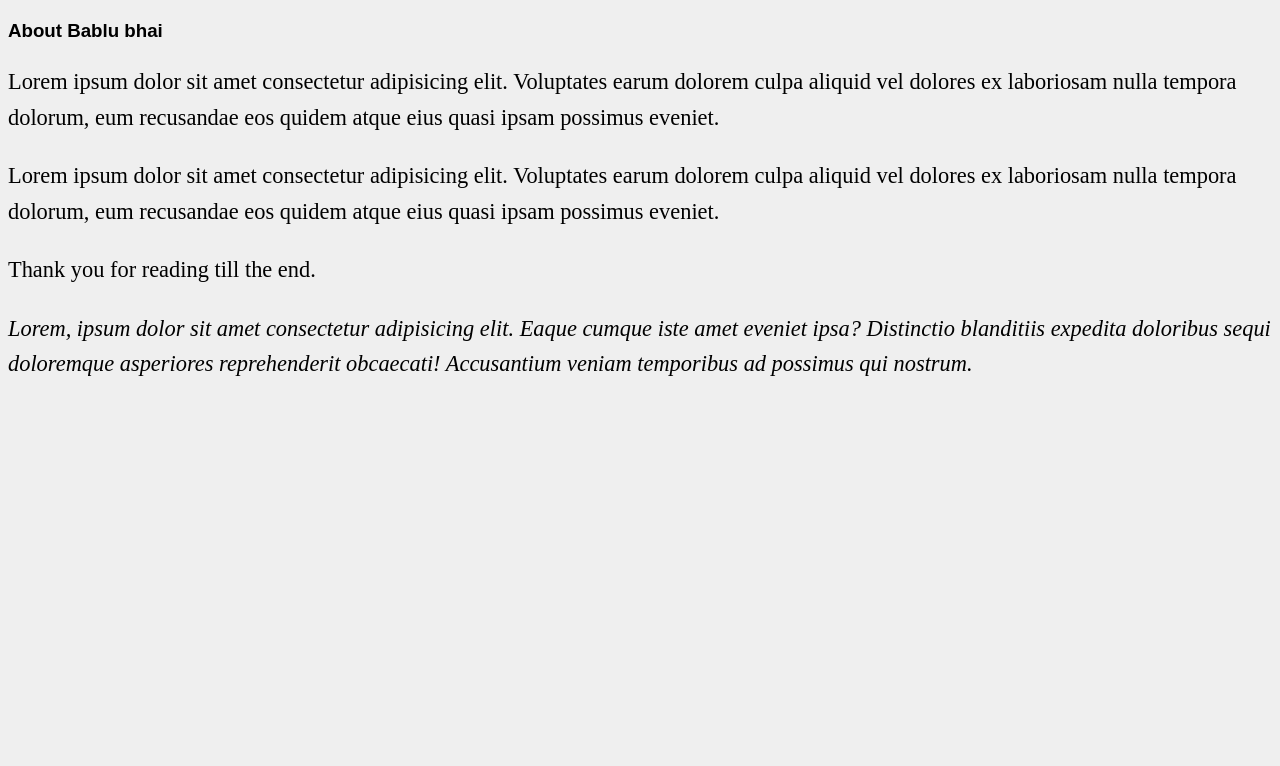
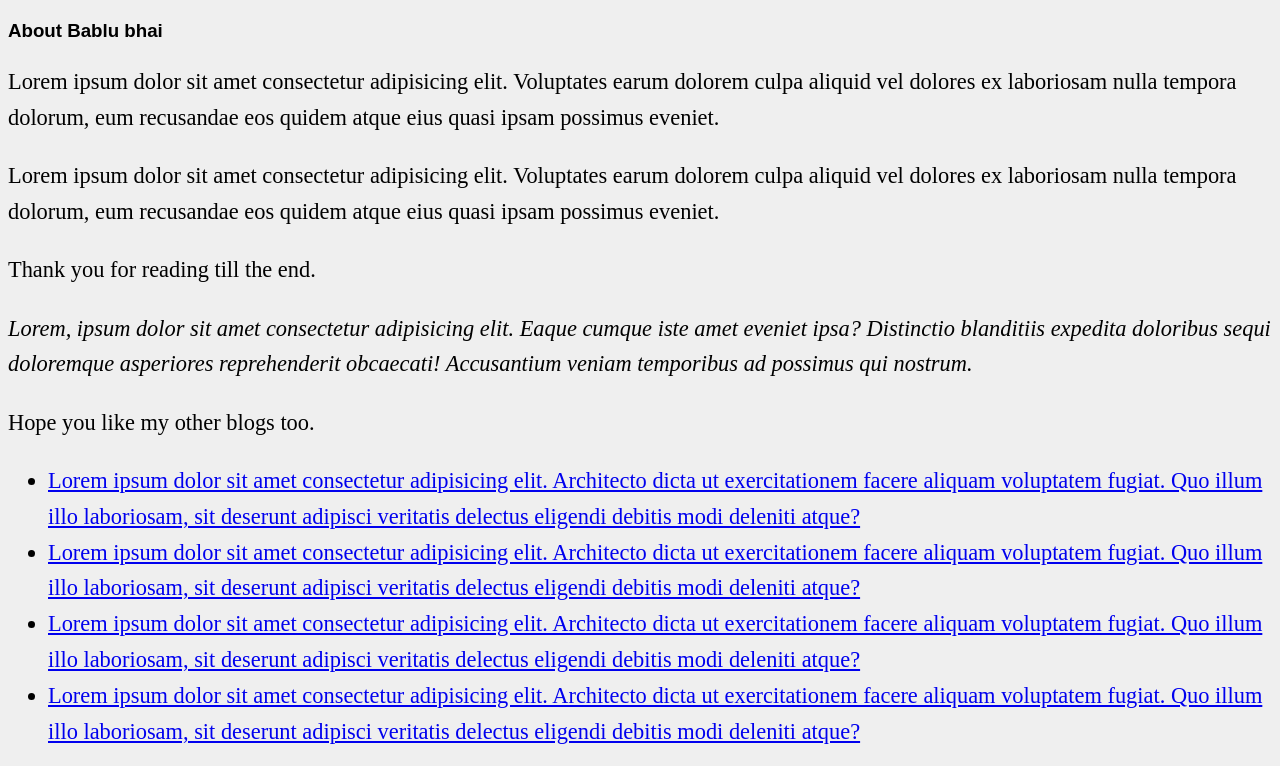
Before and after one commit to Alfa-07-debug/1_mini_Project, a plain HTML site: page index.html in a window 1280 px wide. Shown: the part 2172-2938 px from the top of the page. Before the commit the page ends 2577 px from the top, so only its background shows below. Drawn offline with Linux system fonts and the light colour scheme.

Commit message:
other article link section

```diff
--- a/index.html
+++ b/index.html
@@ -138,5 +138,15 @@
         <p><em>Lorem, ipsum dolor sit amet consectetur adipisicing elit. Eaque cumque iste amet eveniet ipsa? Distinctio blanditiis expedita doloribus sequi doloremque asperiores reprehenderit obcaecati! Accusantium veniam temporibus ad possimus qui nostrum.
         </em></p>
       </section>
+      <!-- other article link section -->
+       <section class="blog-link-section">
+            <P>Hope you like my other blogs too.</P>
+            <ul>
+                <li><a href="https://youtu.be/Qhl0bocazGQ?si=hD3SjCM1Jhtl8ysr" target="_blank">Lorem ipsum dolor sit amet consectetur adipisicing elit. Architecto dicta ut exercitationem facere aliquam voluptatem fugiat. Quo illum illo laboriosam, sit deserunt adipisci veritatis delectus eligendi debitis modi deleniti atque?</a></li>
+                <li><a href="https://youtu.be/Qhl0bocazGQ?si=hD3SjCM1Jhtl8ysr" target="_blank">Lorem ipsum dolor sit amet consectetur adipisicing elit. Architecto dicta ut exercitationem facere aliquam voluptatem fugiat. Quo illum illo laboriosam, sit deserunt adipisci veritatis delectus eligendi debitis modi deleniti atque?</a></li>
+                <li><a href="https://youtu.be/Qhl0bocazGQ?si=hD3SjCM1Jhtl8ysr" target="_blank">Lorem ipsum dolor sit amet consectetur adipisicing elit. Architecto dicta ut exercitationem facere aliquam voluptatem fugiat. Quo illum illo laboriosam, sit deserunt adipisci veritatis delectus eligendi debitis modi deleniti atque?</a></li>
+                <li><a href="https://youtu.be/Qhl0bocazGQ?si=hD3SjCM1Jhtl8ysr" target="_blank">Lorem ipsum dolor sit amet consectetur adipisicing elit. Architecto dicta ut exercitationem facere aliquam voluptatem fugiat. Quo illum illo laboriosam, sit deserunt adipisci veritatis delectus eligendi debitis modi deleniti atque?</a></li>
+            </ul>
+       </section>
 </body>
 </html>
```
